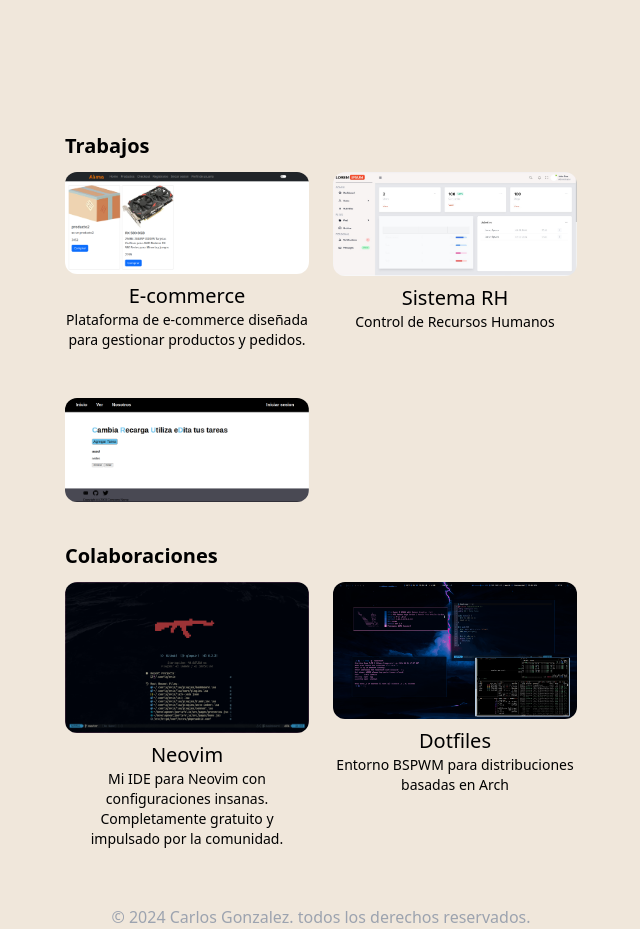
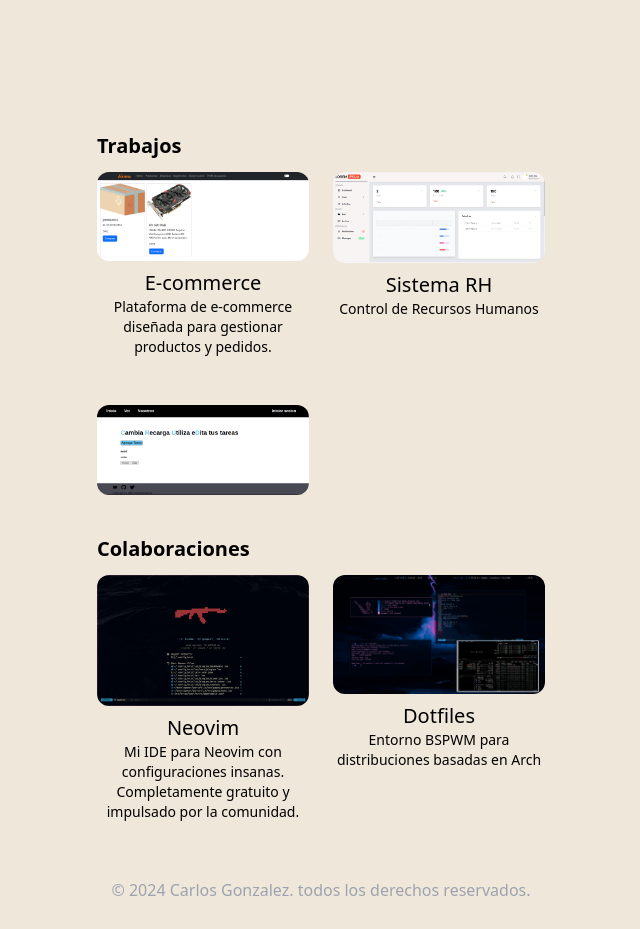
Before and after one commit to CarlosGT7274/repositorio2, a React (Vite) app: page /Proyectos in a window 1280 px wide. Shown: the part 260-1189 px from the top of the page, without its empty margins (319-959 px from the left). After the commit the page ends 1162 px from the top, so only its background shows below. Built offline with nearby package versions, Linux system fonts and the light colour scheme; no server answers.

Commit message:
update Proyectos md

```diff
--- a/src/pages/proyectos.jsx
+++ b/src/pages/proyectos.jsx
@@ -18,7 +18,7 @@ export default function Proyectos() {
         <div className=" max-w-md mx-auto h-[calc(100vh_-_60vh)] ">
           <ThreeScene />
         </div>
-        <div className="max-w-lg mx-auto my-4">
+        <div className="max-w-md mx-auto my-4">
           <h1 className=" my-3 font-bold text-xl dark:text-white">Trabajos</h1>
 
           <div className="grid lg:grid-cols-2 gap-6">
@@ -65,7 +65,7 @@ export default function Proyectos() {
           </div>
         </div>
 
-        <div className="max-w-lg mx-auto my-4">
+        <div className="max-w-md mx-auto my-4">
           <h1 className=" my-3 font-bold text-xl dark:text-white">
             Colaboraciones
           </h1>
```
